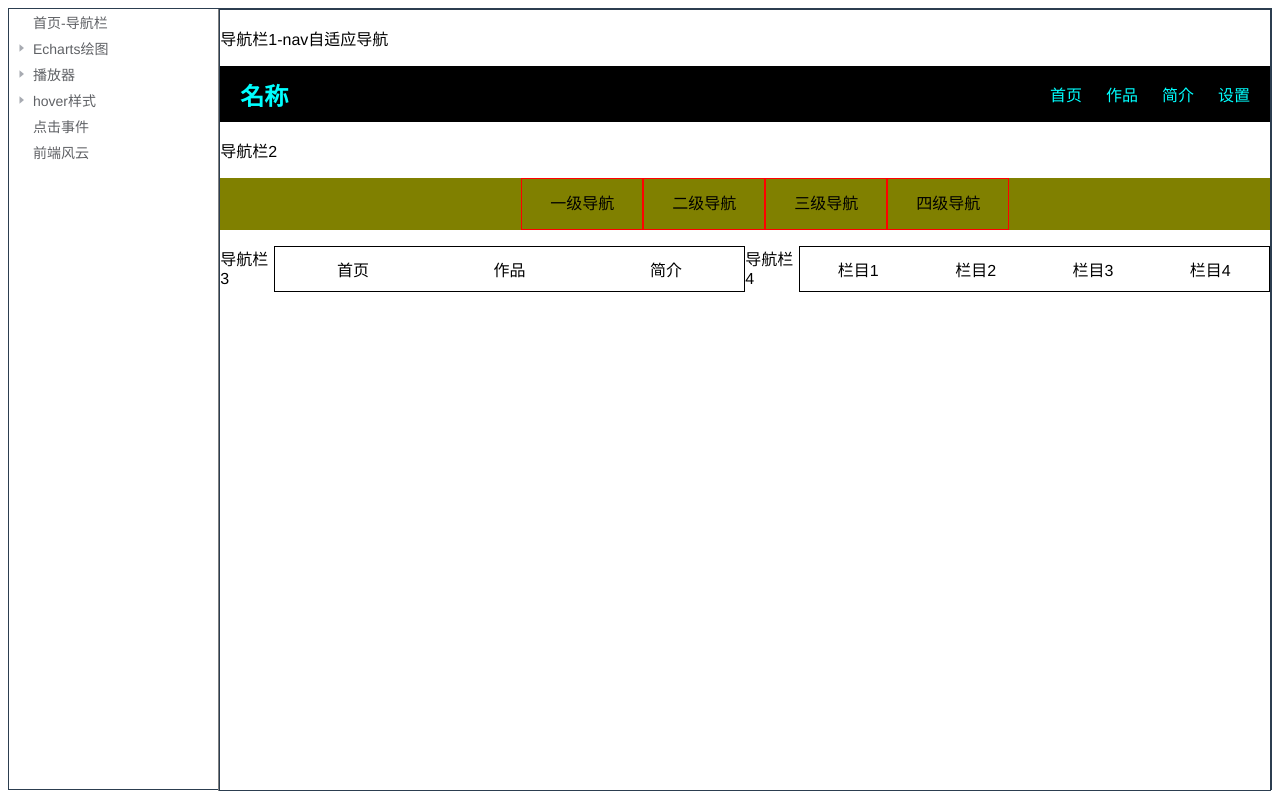
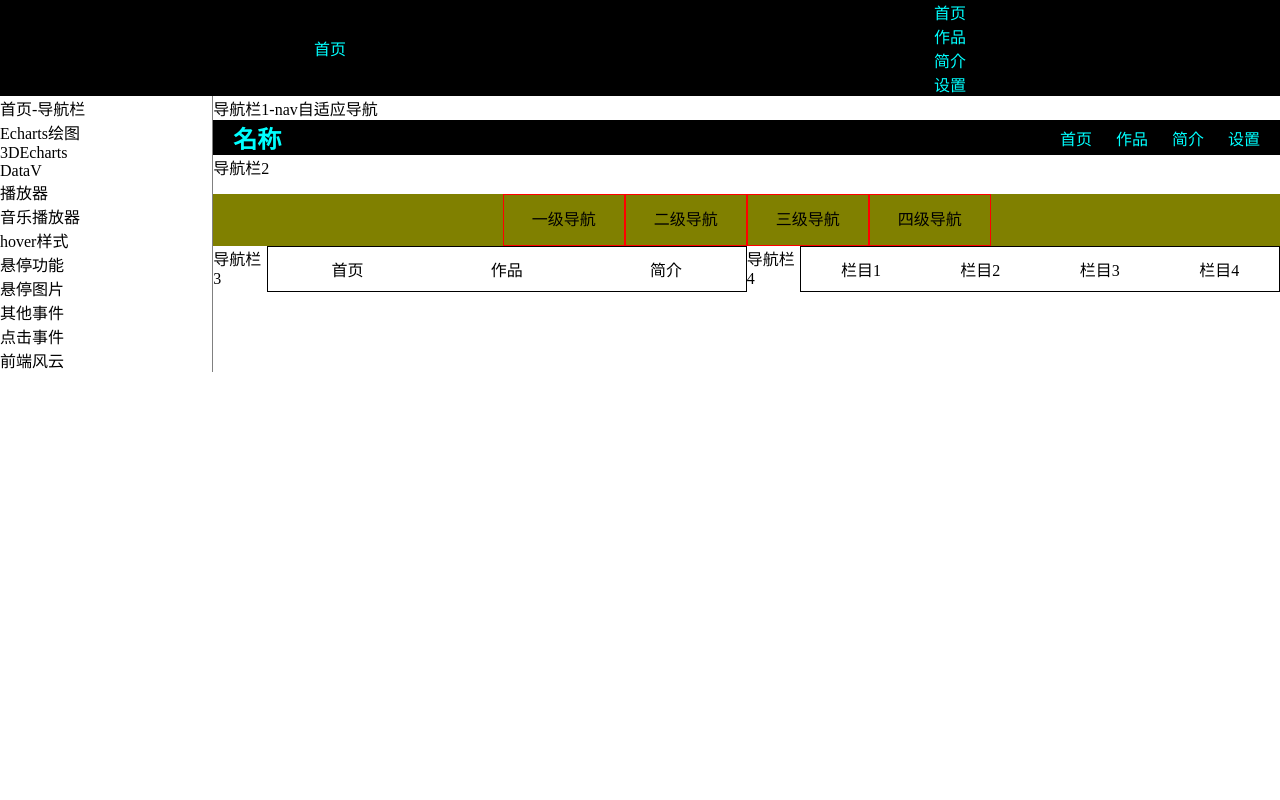
Before and after one commit to songyantaoqq163com/vue3, a Vue app: page /home#/home in a window 1280 px wide. Built offline with nearby package versions, Linux system fonts and the light colour scheme; what @jiaminghi/data-view, echarts-gl, vue-audio-visual would draw is missing.

Commit message:
多维数组

```diff
--- a/src/App.vue
+++ b/src/App.vue
@@ -1,9 +1,33 @@
 <template>
   <div>
+    <nav class="app_nav">
+      <div class="app_logo_left">首页</div>
+      <ul class='app_nav_ul'>
+        <li>
+          <a>首页<span></span></a>
+        </li>
+        <li>
+          <a>作品 <span></span></a>
+        </li>
+        <li>
+          <a>简介 <span></span></a>
+        </li>
+        <li>设置</li>
+      </ul>
+    </nav>
     <el-row>
       <el-col :span="4" class="borderrightcolor">
-        <el-tree :data="data" :props="defaultProps" accordion @node-click="handleNodeClick">
-        </el-tree>
+
+        <div class="app_left">
+          <ul v-for="item in data" :key="item.index">
+            <span class="cursor">{{item.label}}</span>
+            <li v-for="c in item.children" :key="c.index">
+              <span class="cursor" @click="handleNodeClick(c)"  :class="{'fontRed': c.active}">{{c.label}}</span>
+            </li>
+          </ul>
+        </div>
+        <!-- <el-tree :data="data" :props="defaultProps" accordion @node-click="handleNodeClick">
+        </el-tree> -->
       </el-col>
       <el-col :span="20">
         <router-view></router-view>
@@ -18,6 +42,8 @@ export default {
   name: 'App',
   data() {
     return {
+      selectedItem:null,
+      curTrue:false,
       data: [{
         label: '首页-导航栏',
         router:'/home'
@@ -46,12 +72,18 @@ export default {
           router:'/SecondHover'
         }]
       },{
-        label:'点击事件',
-        router:'/ClickFirst'
-      },{
-        label:'前端风云',
-        router:'/WebStorm'
-      }],
+        label:'其他事件',
+        children:[
+            {
+            label:'点击事件',
+            router:'/ClickFirst'
+          },{
+            label:'前端风云',
+            router:'/WebStorm'
+          }
+        ]
+      }
+    ],
       defaultProps: {
         children: 'children',
         label: 'label'
@@ -61,21 +93,62 @@ export default {
   methods: {
     handleNodeClick(data) {
       if(!data.children){
-        console.log(71,data,this.$router);
+        // this.data.forEach(e=>{
+        //   e.active=false
+        //   if(e.label==data.label){
+        //     e.active=true
+        //   }
+        //   if(e?.children&&e.children.length>0){
+        //     console.log(888,e?.children)
+        //         e?.children.forEach(ee=>{
+        //           ee.active=false
+        //           if(ee.label==data.label){
+        //             ee.active=true
+        //           }
+        //         })
+        //   }
+
+        // })
+      console.log(2222,this.data)
+        // data['active']=true
+
+        var data1=this.updateItemRecurs(this.data,data.label)
+        this.data=data1
         this.$router.push(data.router)
       }
+    },
+    updateItemRecurs(array,label){
+      console.log(5,array,label)
+      return array.map(item=>{
+        item.active=false
+        if(item.label==label){
+          return {...item,active:true}
+        }
+        if(item?.children&&item.children.length){
+          return {
+            ...item,
+            children:this.updateItemRecurs(item.children,label)
+          }
+        }
+        return item
+
+      })
     }
   }
 }
 </script>
 
 <style>
+*{
+  margin:0;
+  padding:0;
+}
 #app {
-  font-family: Avenir, Helvetica, Arial, sans-serif;
+  /* font-family: Avenir, Helvetica, Arial, sans-serif;
   border:1px solid #2c3e50;
   height: calc(100vh - 20px);
   background:#fff;
-  color:#000;
+  color:#000; */
 }
 audio{
     grid-row: 2!important;
@@ -83,4 +156,7 @@ audio{
 canvas{
     grid-row:1!important
 }
+.cursor:hover{
+  color: red;
+}
 </style>
```
